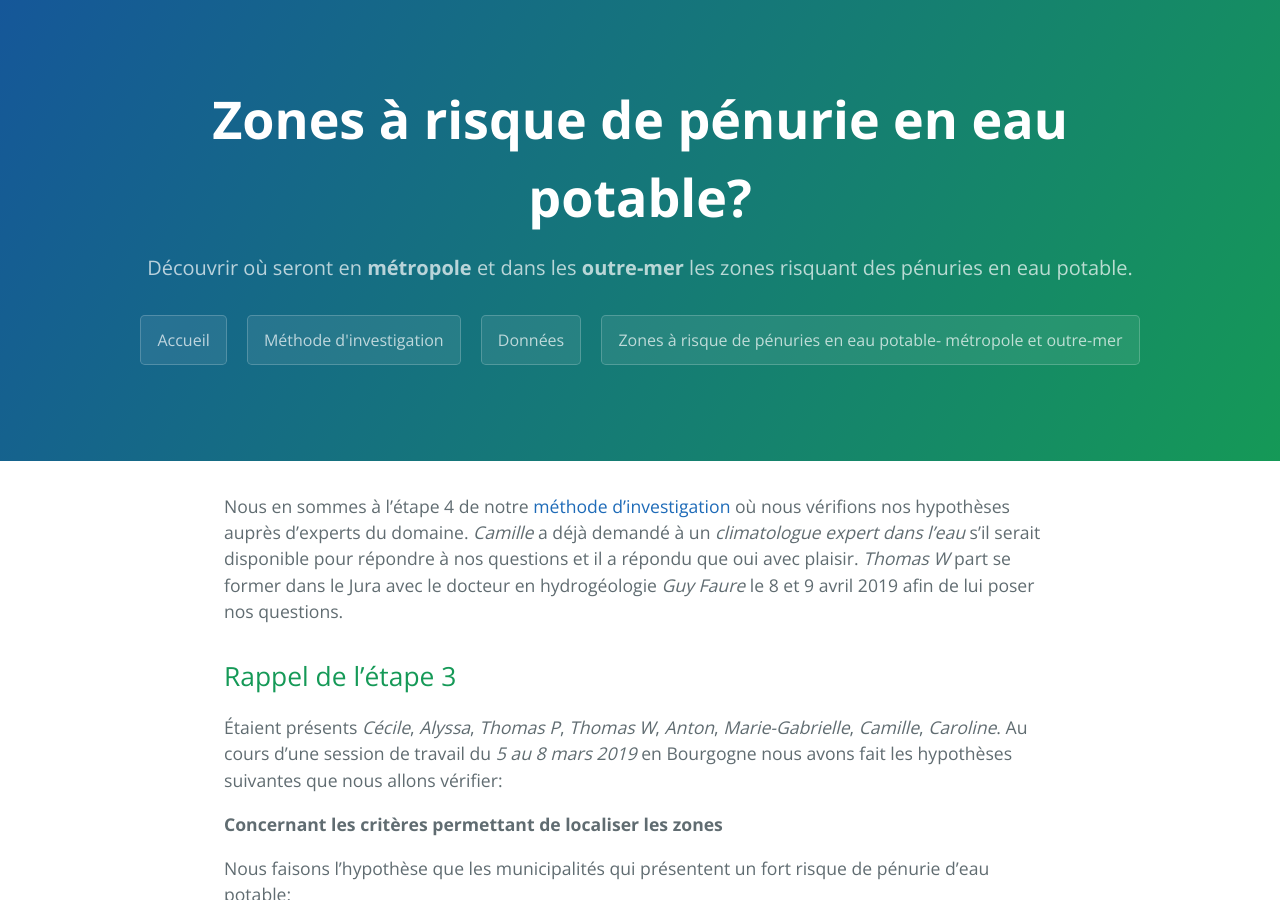
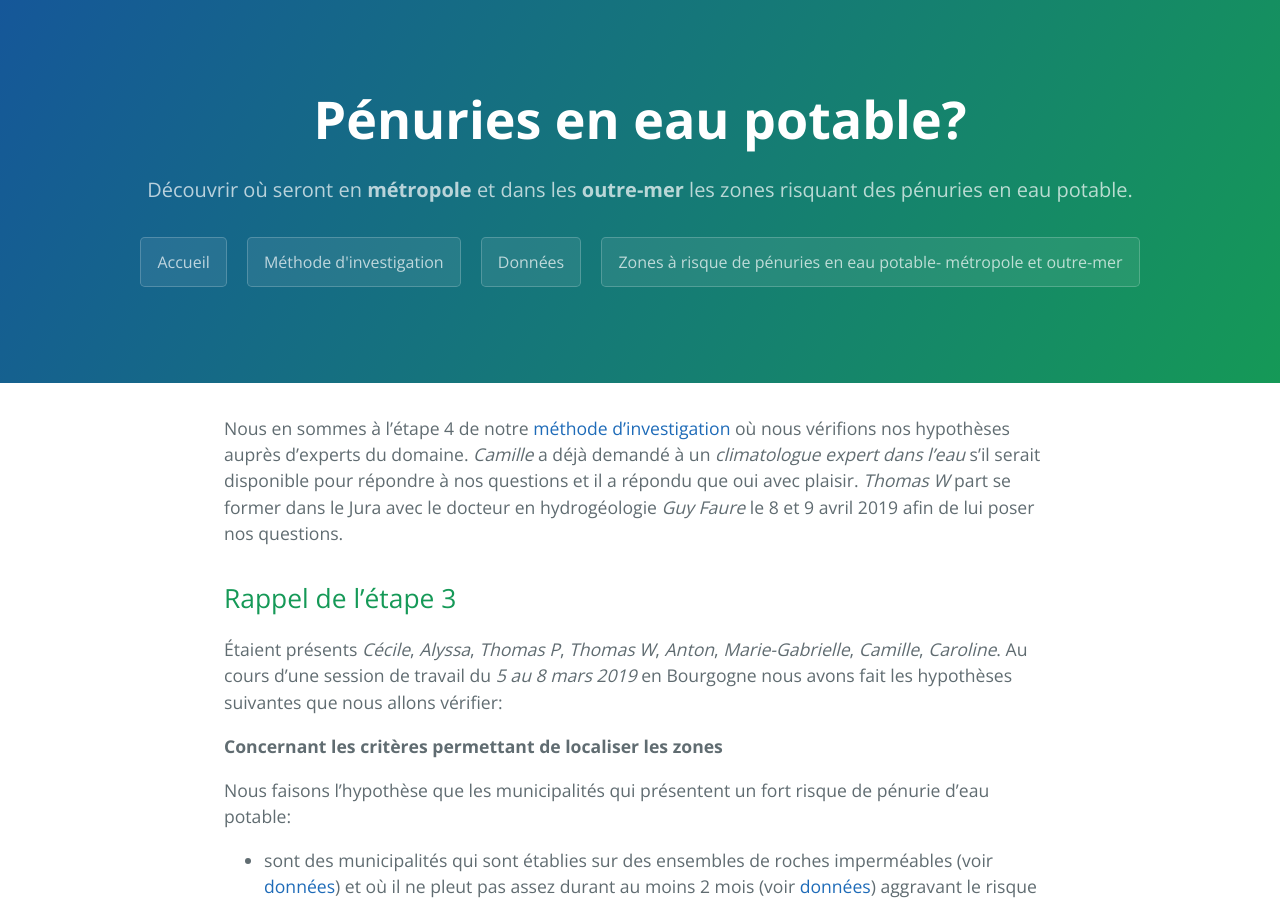
Before and after one commit to secheresses/Ancien-site, a Jekyll site: the page built from pages/risques-penurie-eau.md, in a window 1280 px wide and 900 px high. Built offline with Jekyll 4.4.1, drawn with Linux system fonts in a browser that asks for light colours.

Commit message:
Update risques-penurie-eau.md

```diff
--- a/pages/risques-penurie-eau.md
+++ b/pages/risques-penurie-eau.md
@@ -1,6 +1,6 @@
 ---
 layout: default
-title: Zones à risque de pénurie en eau potable?
+title: Pénuries en eau potable?
 description: Découvrir où seront en <strong>métropole</strong> et dans les <strong>outre-mer</strong> les zones risquant des pénuries en eau potable.
 permalink: /risques-penurie-eau
 ---
```
